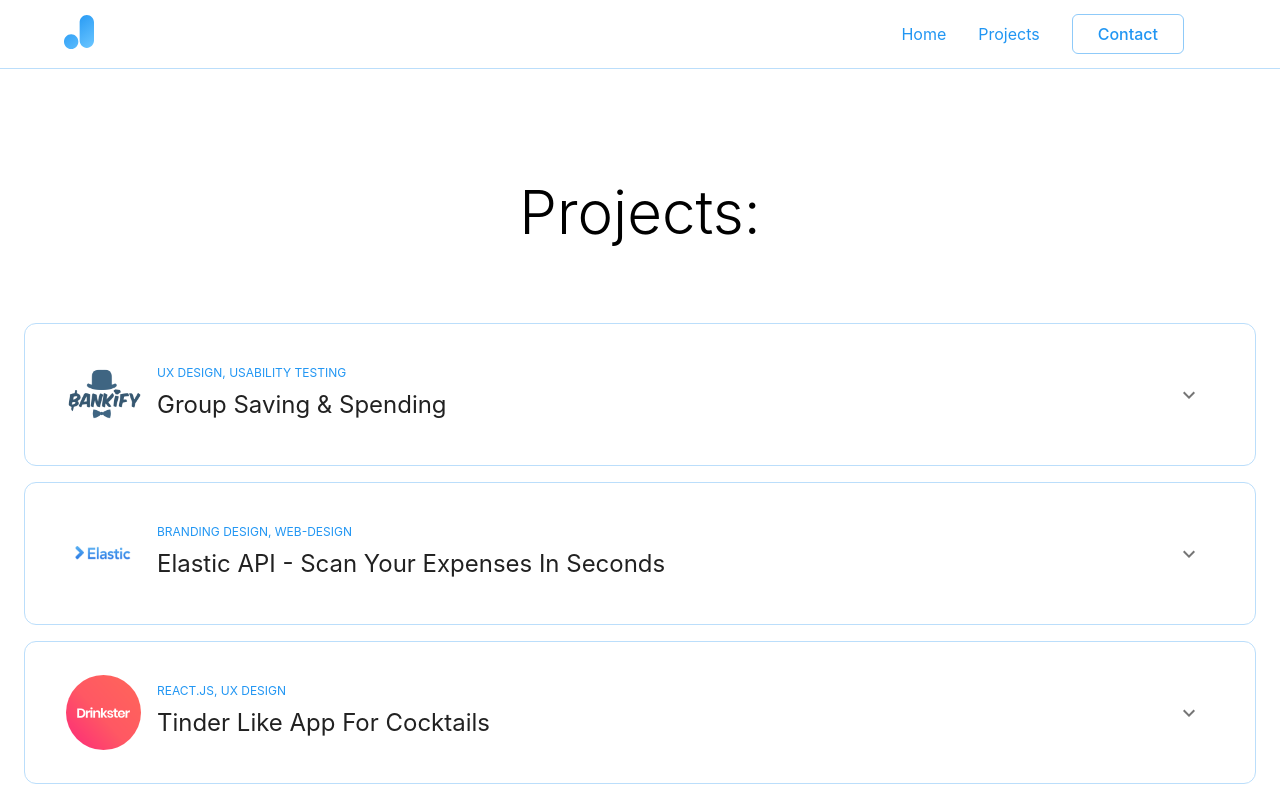
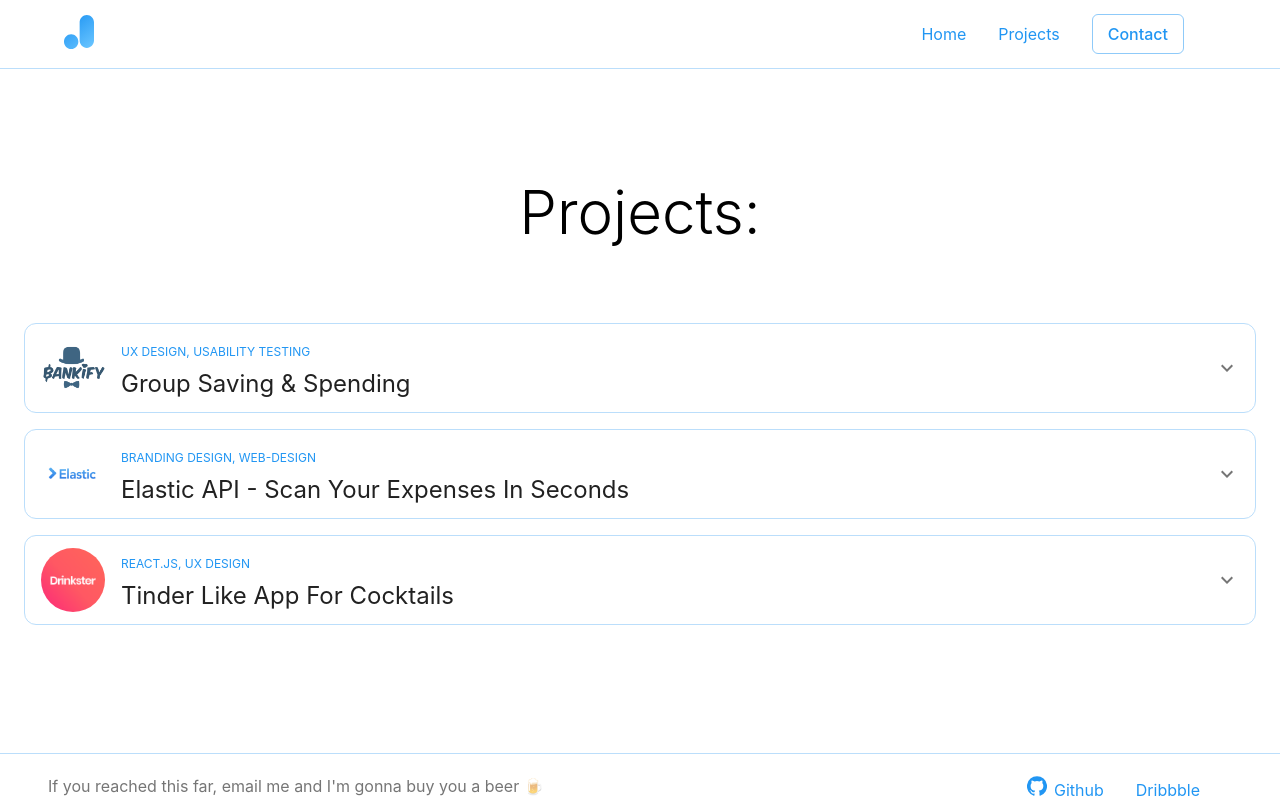
Before and after one commit to jsaarest/portfolio, a React (Create React App) app: page /work in a window 1280 px wide. Shown: the top 800 px of the page. Built offline with nearby package versions, Linux system fonts and the light colour scheme.

Commit message:
Small fixes

```diff
--- a/src/Work.js
+++ b/src/Work.js
@@ -30,7 +30,6 @@ const useStyles = makeStyles((theme) => ({
     borderRadius:'12px',
     border: 'solid 1px' + `${blue[100]}`,
     marginTop: theme.spacing(2),
-    padding: theme.spacing(2),
   },
   textArea: {
     display: 'flex',
@@ -42,8 +41,8 @@ const useStyles = makeStyles((theme) => ({
     borderRadius: '12px'
   },
   avatar: {
-    width: '75px',
-    height: '75px',
+    height: '4rem',
+    width: '4rem',
     marginRight: theme.spacing(2)
   }
 
--- a/src/components/Hero/Hero.js
+++ b/src/components/Hero/Hero.js
@@ -66,7 +66,7 @@ export default function Hero(props) {
         <Grid item lg={12}>
           <div className={classes.heroContent}>
             <Avatar className={classes.avatar} src={image}/>
-            <Typography component="h1" variant="h1" color="inherit" gutterBottom>
+            <Typography component="h1" variant="h1" color="inherit" gutterBottom style={{padding: '0vw 3vw'}}>
               {content.title}
             </Typography>
             <Typography variant="h5" color="textSecondary" paragraph style={{padding: '0vw 15vw'}}>
--- a/src/theme.js
+++ b/src/theme.js
@@ -43,7 +43,7 @@ export let theme = createMuiTheme({
           borderRadius: '6px',
           textTransform: 'capitalize',
           fontSize: '16px',
-          padding: '5px 25px'
+          //padding: '5px 25px'
         },
     },
   },
```
